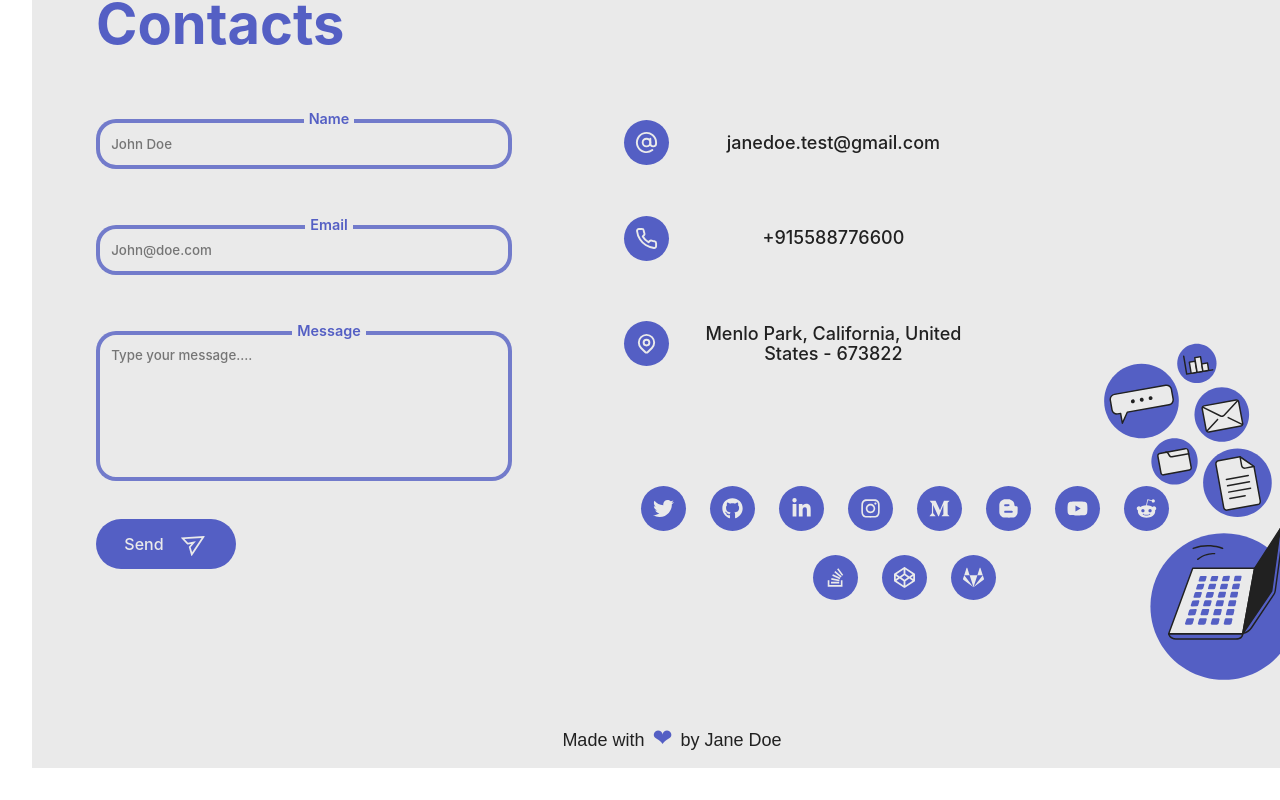
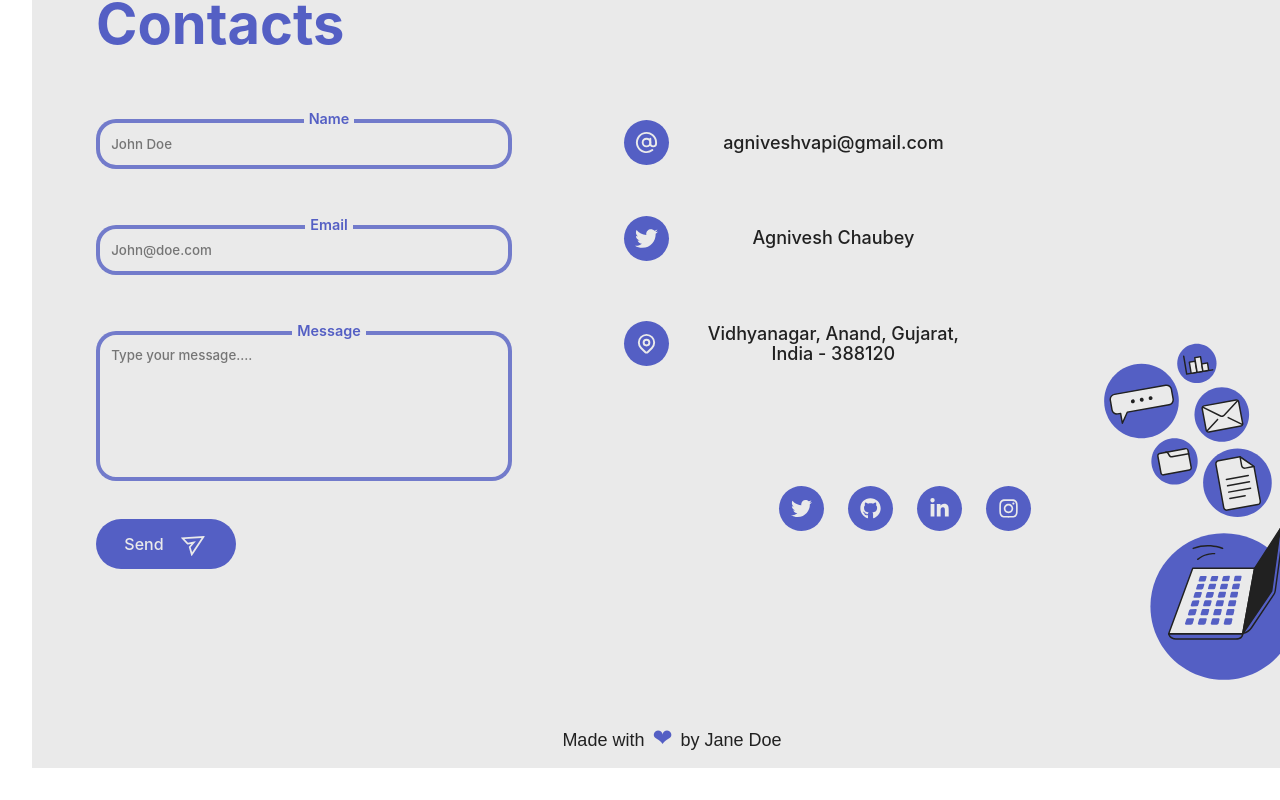
Before and after one commit to AgniveshChaubey/portfolio-june2023, a React (Create React App) app: page / in a window 1280 px wide. Shown: the part 8554-9354 px from the top of the page. Built offline with nearby package versions, Linux system fonts and the light colour scheme.

Commit message:
contact section completed. Data sending process in remain here

```diff
--- a/src/components/Contacts/Contacts.js
+++ b/src/components/Contacts/Contacts.js
@@ -8,14 +8,9 @@ import {
     FaTwitter,
     FaLinkedinIn,
     FaGithub,
-    FaYoutube,
-    FaBloggerB,
-    FaRedditAlien,
-    FaStackOverflow,
-    FaCodepen,
+    // FaYoutube,
+    // FaStackOverflow,
     FaInstagram,
-    FaGitlab,
-    FaMediumM,
 } from 'react-icons/fa';
 import { AiOutlineSend, AiOutlineCheckCircle } from 'react-icons/ai';
 import { FiPhone, FiAtSign } from 'react-icons/fi';
@@ -293,14 +288,16 @@ function Contacts() {
                             </p>
                         </a>
                         <a
-                            href={`tel:${contactsData.phone}`}
+                            href={contactsData.twitter}
                             className='personal-details'
+                            target='_blank'
                         >
                             <div className={classes.detailsIcon}>
-                                <FiPhone />
+                                <FaTwitter/>
                             </div>
+
                             <p style={{ color: theme.tertiary }}>
-                                {contactsData.phone}
+                                Agnivesh Chaubey
                             </p>
                         </a>
                         <div className='personal-details'>
@@ -353,76 +350,6 @@ function Contacts() {
                                     <FaInstagram aria-label='Instagram' />
                                 </a>
                             )}
-                            {socialsData.medium && (
-                                <a
-                                    href={socialsData.medium}
-                                    target='_blank'
-                                    rel='noreferrer'
-                                    className={classes.socialIcon}
-                                >
-                                    <FaMediumM aria-label='Medium' />
-                                </a>
-                            )}
-                            {socialsData.blogger && (
-                                <a
-                                    href={socialsData.blogger}
-                                    target='_blank'
-                                    rel='noreferrer'
-                                    className={classes.socialIcon}
-                                >
-                                    <FaBloggerB aria-label='Blogger' />
-                                </a>
-                            )}
-                            {socialsData.youtube && (
-                                <a
-                                    href={socialsData.youtube}
-                                    target='_blank'
-                                    rel='noreferrer'
-                                    className={classes.socialIcon}
-                                >
-                                    <FaYoutube aria-label='YouTube' />
-                                </a>
-                            )}
-                            {socialsData.reddit && (
-                                <a
-                                    href={socialsData.reddit}
-                                    target='_blank'
-                                    rel='noreferrer'
-                                    className={classes.socialIcon}
-                                >
-                                    <FaRedditAlien aria-label='Reddit' />
-                                </a>
-                            )}
-                            {socialsData.stackOverflow && (
-                                <a
-                                    href={socialsData.stackOverflow}
-                                    target='_blank'
-                                    rel='noreferrer'
-                                    className={classes.socialIcon}
-                                >
-                                    <FaStackOverflow aria-label='Stack Overflow' />
-                                </a>
-                            )}
-                            {socialsData.codepen && (
-                                <a
-                                    href={socialsData.codepen}
-                                    target='_blank'
-                                    rel='noreferrer'
-                                    className={classes.socialIcon}
-                                >
-                                    <FaCodepen aria-label='CodePen' />
-                                </a>
-                            )}
-                            {socialsData.gitlab && (
-                                <a
-                                    href={socialsData.gitlab}
-                                    target='_blank'
-                                    rel='noreferrer'
-                                    className={classes.socialIcon}
-                                >
-                                    <FaGitlab aria-label='GitLab' />
-                                </a>
-                            )}
                         </div>
                     </div>
                 </div>
--- a/src/data/contactsData.js
+++ b/src/data/contactsData.js
@@ -1,7 +1,7 @@
 export const contactsData = {
-    email: 'janedoe.test@gmail.com',
-    phone: '+915588776600',
-    address: 'Menlo Park, California, United States - 673822 ',
+    email: 'agniveshvapi@gmail.com',
+    twitter: 'https://twitter.com/agnivesh_01',
+    address: 'Vidhyanagar, Anand, Gujarat, India - 388120 ',
 
     sheetAPI: ''
 }
```
